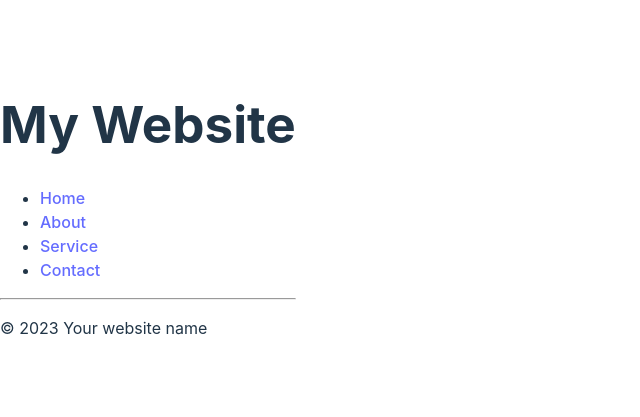
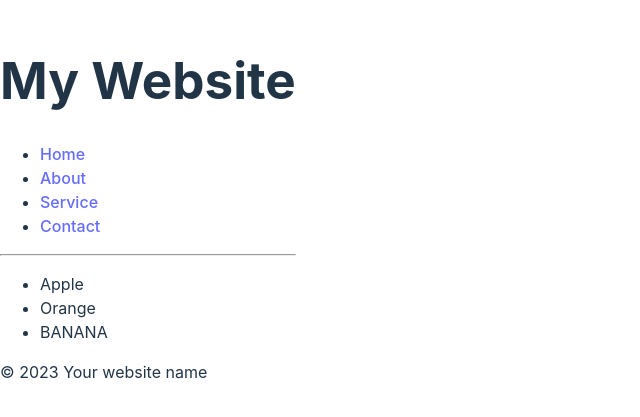
Before and after one commit to IngridAkeida/website, a React (Vite) app in the folder my-react-app/: page / in a window 1280 px wide. Shown: the part 191-608 px from the top of the page, without its empty margins (0-640 px from the left). Built offline with nearby package versions, Linux system fonts and the light colour scheme.

Commit message:
add - consts outside return to set js variables, the list received text and variables.

```diff
--- a/my-react-app/src/App.jsx
+++ b/my-react-app/src/App.jsx
@@ -1,10 +1,12 @@
 import Header from './Header.jsx'
 import Footer from './Footer.jsx'
+import Food from './Food.jsx'
 
 function App() {
   return(
     <>
       <Header/>
+      <Food/>
       <Footer/>
     </>
   )
--- a/my-react-app/src/Food.jsx
+++ b/my-react-app/src/Food.jsx
@@ -1,6 +1,15 @@
 
 function Food() {
+
+  const food1 = "Orange";
+  const food2 = "Banana";
+
   return(
+    <ul>
+      <li>Apple</li>
+      <li>{food1}</li>
+      <li>{food2.toUpperCase()}</li>
+    </ul>
 
   )
 
```
